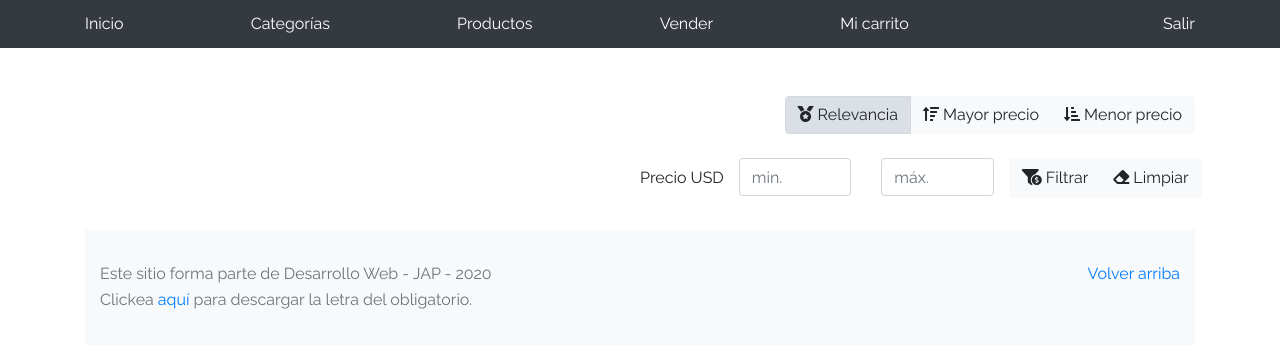
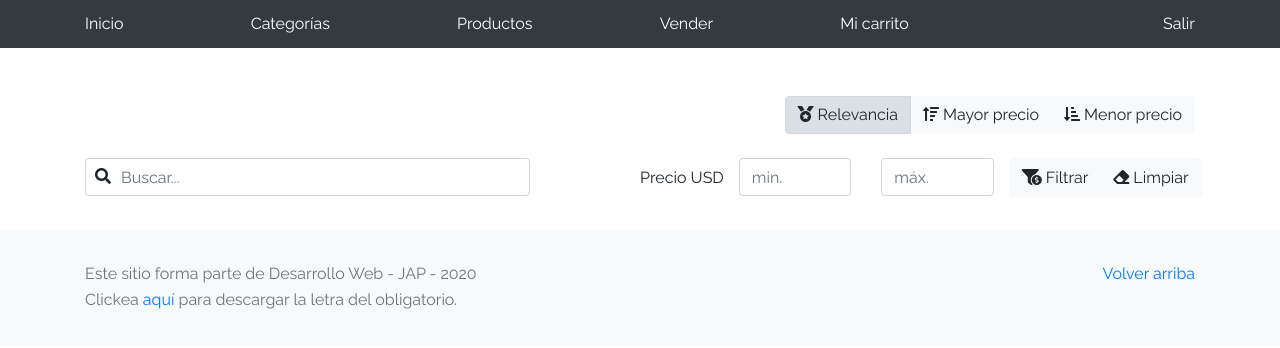
Before and after one commit to freddie41/e-mercado.back, a website: page products.html in a window 1280 px wide. Drawn offline with Linux system fonts and the light colour scheme; no server answers.

Commit message:
Se agrega filtro de busqueda por titulo y descripción

```diff
--- a/css/styles.css
+++ b/css/styles.css
@@ -143,3 +143,24 @@ a.custom-card:hover {
 #userInfo {
   color:white;
 }
+
+/* enable absolute positioning */
+.inner-addon {
+  position: relative;
+}
+
+/* style icon */
+.inner-addon .fa {
+  position: absolute;
+  padding: 10px;
+}
+
+/* align icon */
+.left-addon .fa  {
+  left:  0px;
+}
+
+/* icon padding  */
+.left-addon input  {
+  padding-left:  35px;
+}
--- a/js/products.js
+++ b/js/products.js
@@ -10,50 +10,53 @@ var maxCost = undefined;
 // Variable para control de tipo de filtro de ordenamiento elegido
 var currentSortCriteria = undefined;
 
+// Variable para control de libros encontrados por el campo de busqueda
+var foundProducts = undefined;
+
 // Lista para llenar con los productos y propiedades
 var currentProductsArray = [];
 
 // Función para ordenar los productos en base a los criterios:
 // * Ascendente y descendente en base al precio.
 // * Descendente en base a la relevancia (cant. de prod. vendidos)
-function sortProducts(criteria, array){
+function sortProducts(criteria, array) {
 
     let result = [];
 
     if (criteria === ORDER_ASC_BY_COST) {
 
-        result = array.sort(function(a, b) {
-            if ( a.cost < b.cost ) {
+        result = array.sort(function (a, b) {
+            if (a.cost < b.cost) {
                 return -1;
             }
-            if ( a.cost > b.cost ) {
+            if (a.cost > b.cost) {
                 return 1;
             }
             return 0;
         });
 
-    }else if (criteria === ORDER_DESC_BY_COST) {
+    } else if (criteria === ORDER_DESC_BY_COST) {
 
-        result = array.sort(function(a, b) {
-            if ( a.cost > b.cost ) {
+        result = array.sort(function (a, b) {
+            if (a.cost > b.cost) {
                 return -1;
             }
-            if ( a.cost < b.cost ) {
+            if (a.cost < b.cost) {
                 return 1;
             }
             return 0;
         });
 
-    }else if (criteria === ORDER_BY_PROD_RELEVANCE) {
+    } else if (criteria === ORDER_BY_PROD_RELEVANCE) {
 
-        result = array.sort(function(a, b) {
+        result = array.sort(function (a, b) {
             let aSoldCount = a.soldCount;
             let bSoldCount = b.soldCount;
 
-            if ( aSoldCount > bSoldCount ) {
+            if (aSoldCount > bSoldCount) {
                 return -1;
             }
-            if ( aSoldCount < bSoldCount ) {
+            if (aSoldCount < bSoldCount) {
                 return 1;
             }
             return 0;
@@ -76,7 +79,12 @@ function showProductsList() {
         if (((minCost == undefined) || (minCost != undefined && product.cost >= minCost)) &&
             ((maxCost == undefined) || (maxCost != undefined && product.cost <= maxCost))) {
 
-            htmlContentToAppend += `
+            if (foundProducts == undefined ||
+                product.name.toLowerCase().indexOf(foundProducts) != -1 ||
+                product.description.toLowerCase().indexOf(foundProducts) != -1) {
+
+                htmlContentToAppend +=
+                    `
                         <div class="list-group-item list-group-item-action">
                             <div class="row">
                                 <div class="col-3">
@@ -95,12 +103,15 @@ function showProductsList() {
                         </div>
                         `
             }
+        }
+
         document.getElementById("product-list-container").innerHTML = htmlContentToAppend;
+
     }
 }
 
 // Función para mostrar los productos ordenados por el criterio elegido
-function sortAndShowProducts (sortCriteria, productsArray) {
+function sortAndShowProducts(sortCriteria, productsArray) {
     currentSortCriteria = sortCriteria;
 
     if (productsArray != undefined) {
@@ -121,32 +132,51 @@ document.addEventListener("DOMContentLoaded", function (e) {
     // Traer el listado de productos desde el json a traves de la url
     // y los ordena por relevancia
     getJSONData(PRODUCTS_URL).then(function (resultObj) {
+
         if (resultObj.status === "ok") {
+
             sortAndShowProducts(ORDER_BY_PROD_RELEVANCE, resultObj.data);
         }
     });
 
+    // Importación del campo de busqueda para invocar a la función que
+    // muestra los productos encontrados por el texto buscado
+    document.getElementById("search").addEventListener("input", function () {
+
+        foundProducts = document.getElementById("search").value.toLowerCase();
+
+        showProductsList();
+
+    });
+
     // Importación de btns de tipo de orden para invocar a la función
     // correspondiente al criterio parametrizado al hacer click en cada btn
-    document.getElementById("sortAscCost").addEventListener("click", function(){
+    document.getElementById("sortAscCost").addEventListener("click", function () {
+
         sortAndShowProducts(ORDER_ASC_BY_COST);
     });
 
-    document.getElementById("sortDescCost").addEventListener("click", function(){
+    document.getElementById("sortDescCost").addEventListener("click", function () {
+
         sortAndShowProducts(ORDER_DESC_BY_COST);
     });
 
-    document.getElementById("sortByRelevance").addEventListener("click", function(){
+    document.getElementById("sortByRelevance").addEventListener("click", function () {
+
         sortAndShowProducts(ORDER_BY_PROD_RELEVANCE);
     });
 
     // Funcion para limpiar todos los campos de filtro de costo y mostrar el listado inicial
-    document.getElementById("clearRangeFilter").addEventListener("click", function () {
+    document.getElementById("clearFilters").addEventListener("click", function () {
+
         document.getElementById("rangeFilterMinCost").value = "";
         document.getElementById("rangeFilterMaxCost").value = "";
+        document.getElementById("search").value = "";
 
         minCost = undefined;
         maxCost = undefined;
+
+        foundProducts = undefined;
 
         showProductsList();
     });
@@ -159,16 +189,20 @@ document.addEventListener("DOMContentLoaded", function (e) {
 
         // Control para tranformar el valor de costo, en caso que se ingrese, de string a valor numérico
         if ((minCost != undefined) && (minCost != "") && (parseInt(minCost)) >= 0) {
+
             minCost = parseInt(minCost);
         }
         else {
+
             minCost = undefined;
         }
 
         if ((maxCost != undefined) && (maxCost != "") && (parseInt(maxCost)) >= 0) {
+
             maxCost = parseInt(maxCost);
         }
         else {
+
             maxCost = undefined;
         }
 
--- a/products.html
+++ b/products.html
@@ -76,9 +76,20 @@
       </div>
     </div>
 
-    <!-- Filtro por precio y btn para restablecer lista -->
+    <!-- Filtro por busqueda por titulo y/o descripción -->
     <div class="row">
-      <div class="col-md-6"></div>
+      <div class="col-md-6 mb-3">
+        <div class="row">
+          <div class="col-md-10">
+            <div class="inner-addon left-addon">
+              <i class="fa fa-search"></i>
+              <input class="form-control" type="search" placeholder="Buscar..." id="search">
+          </div>
+          </div>
+        </div>
+      </div>
+
+      <!-- Filtro por precio y btn para restablecer lista -->
       <div class="col-md-6 mb-3">
           <div class="row">
             <p class="font-weight-normal text-right my-2">Precio USD</p>
@@ -92,13 +103,14 @@
               <button class="btn btn-light" id="rangeFilterCost">
                 <i class="fa fa-funnel-dollar mr-1"></i>Filtrar
               </button>
-              <button class="btn btn-light" id="clearRangeFilter">
+              <button class="btn btn-light" id="clearFilters">
                 <i class="fas fa-eraser mr-1"></i>Limpiar
               </button>
             </div>
           </div>
         </div>
       </div>
+    </div>
 
     <!--Se agrega un contenedor vacio para luego colocar la lista de productos desde "productos.js"-->
     <div class="container p-2">
```
Also changed, not shown: index.html (line endings or trailing spaces). Lines whose indentation alone changed are shown as unchanged.
